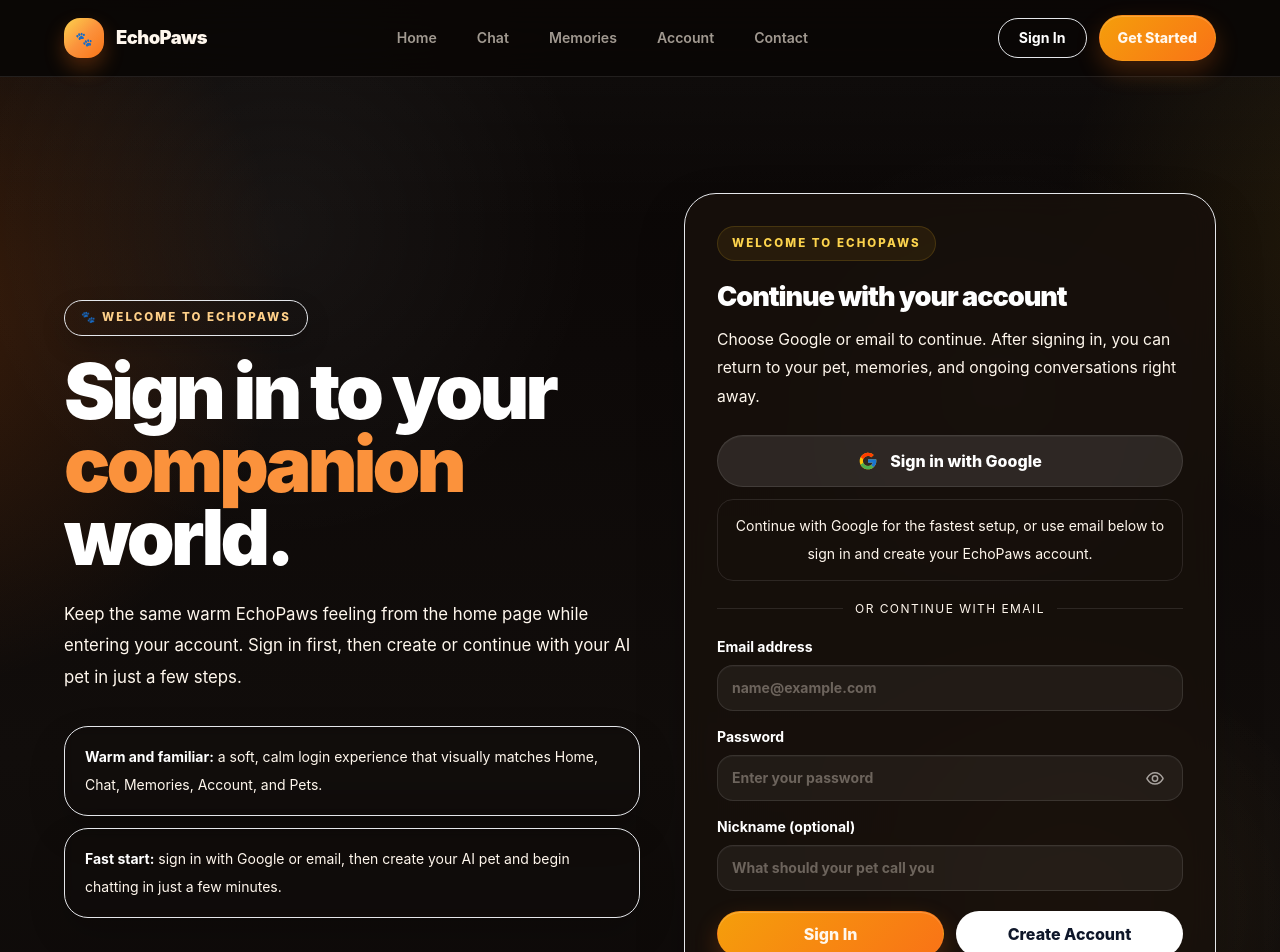
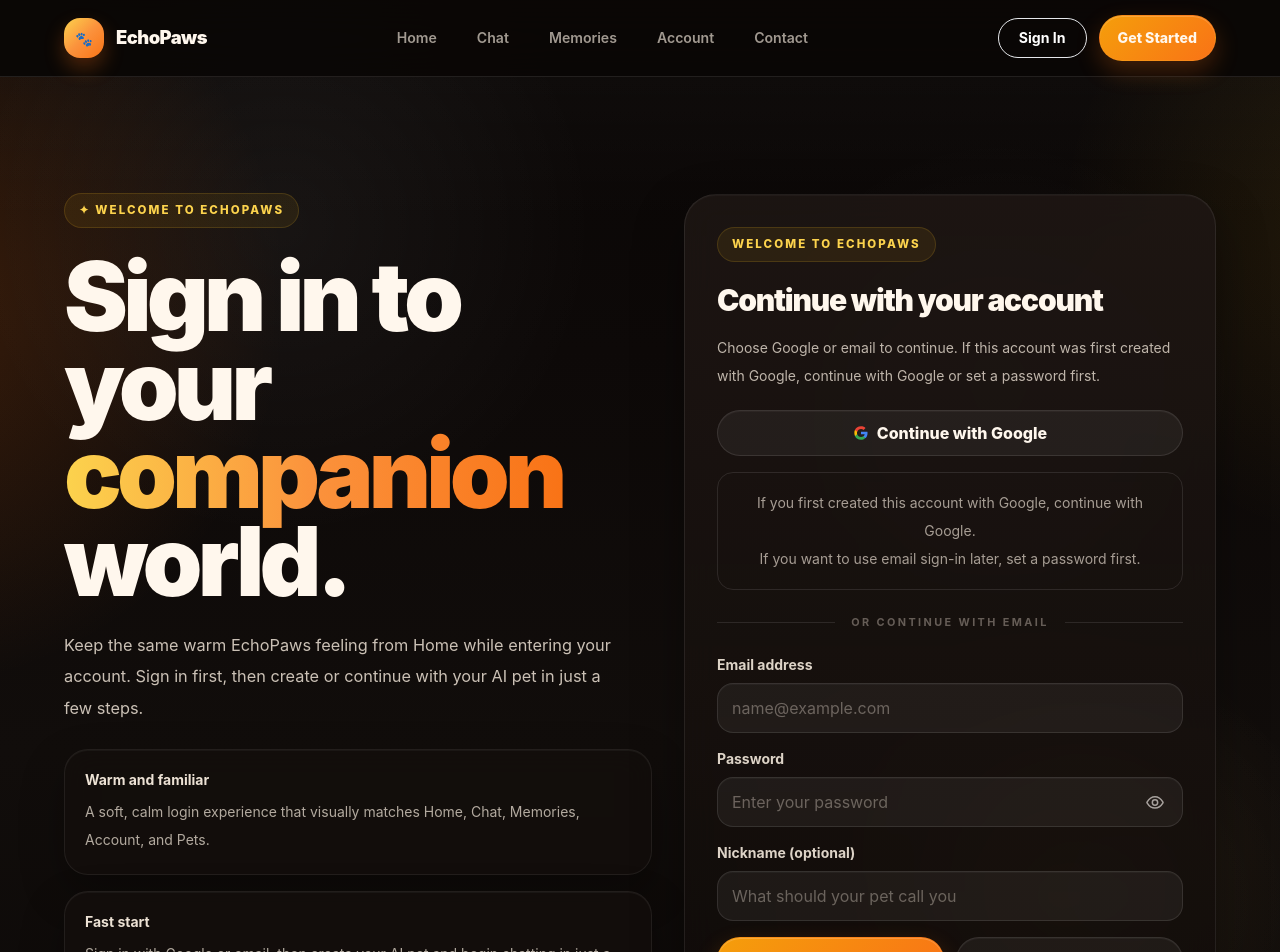
Before and after one commit to liqinhuahk/echopaws-final, a Next.js app: page /login in a window 1280 px wide. Shown: the top 952 px of the page. Built offline with nearby package versions, Linux system fonts and the light colour scheme; no server answers.

Commit message:
Update page.tsx

```diff
--- a/app/login/page.tsx
+++ b/app/login/page.tsx
@@ -8,212 +8,170 @@
 import { SiteHeader } from '@/components/site-header';
 
 type SearchParamsValue = string | string[] | undefined;
-
+type SearchParamsRecord = Record<string, SearchParamsValue>;
 type LoginPageProps = {
-  searchParams?:
-    | Promise<{
-        message?: SearchParamsValue;
-        error?: SearchParamsValue;
-      }>
-    | {
-        message?: SearchParamsValue;
-        error?: SearchParamsValue;
-      };
+  searchParams?: Promise<SearchParamsRecord> | SearchParamsRecord;
 };
 
 function pickFirst(value: SearchParamsValue) {
-  if (Array.isArray(value)) {
-    return value[0] ?? '';
-  }
-
-  return value ?? '';
+  return Array.isArray(value) ? value[0] : value;
 }
 
 function GoogleLogo() {
   return (
     <svg
+      aria-hidden='true'
+      viewBox='0 0 24 24'
+      className='h-4 w-4'
+      fill='none'
       xmlns='http://www.w3.org/2000/svg'
-      viewBox='0 0 48 48'
-      className='h-5 w-5'
-      aria-hidden='true'
     >
       <path
-        fill='#FFC107'
-        d='M43.611 20.083H42V20H24v8h11.303C33.654 32.657 29.203 36 24 36c-6.627 0-12-5.373-12-12s5.373-12 12-12c3.059 0 5.842 1.154 7.959 3.041l5.657-5.657C34.046 6.053 29.27 4 24 4 12.955 4 4 12.955 4 24s8.955 20 20 20 20-8.955 20-20c0-1.341-.138-2.65-.389-3.917z'
+        d='M21.805 12.23c0-.69-.062-1.353-.177-1.99H12v3.768h5.503a4.708 4.708 0 0 1-2.043 3.09v2.565h3.303c1.934-1.78 3.042-4.404 3.042-7.433Z'
+        fill='#4285F4'
       />
       <path
-        fill='#FF3D00'
-        d='M6.306 14.691l6.571 4.819C14.655 16.108 18.961 12 24 12c3.059 0 5.842 1.154 7.959 3.041l5.657-5.657C34.046 6.053 29.27 4 24 4c-7.682 0-14.347 4.337-17.694 10.691z'
+        d='M12 22c2.76 0 5.076-.916 6.768-2.48l-3.303-2.565c-.916.614-2.086.978-3.465.978-2.664 0-4.922-1.8-5.727-4.218H2.86v2.646A9.997 9.997 0 0 0 12 22Z'
+        fill='#34A853'
       />
       <path
-        fill='#4CAF50'
-        d='M24 44c5.17 0 9.86-1.977 13.409-5.192l-6.19-5.238C29.148 35.091 26.715 36 24 36c-5.182 0-9.625-3.329-11.283-7.946l-6.522 5.025C9.505 39.556 16.227 44 24 44z'
+        d='M6.273 13.715A5.993 5.993 0 0 1 5.955 12c0-.595.103-1.174.318-1.715V7.64H2.86A9.997 9.997 0 0 0 2 12c0 1.61.385 3.134 1.06 4.36l3.213-2.645Z'
+        fill='#FBBC05'
       />
       <path
-        fill='#1976D2'
-        d='M43.611 20.083H42V20H24v8h11.303a12.05 12.05 0 01-4.084 5.571l.003-.002 6.19 5.238C36.971 39.205 44 34 44 24c0-1.341-.138-2.65-.389-3.917z'
+        d='M12 6.067c1.5 0 2.846.515 3.907 1.526l2.93-2.93C17.07 3.02 14.754 2 12 2A9.997 9.997 0 0 0 2.86 7.64l3.413 2.645C7.078 7.867 9.336 6.067 12 6.067Z'
+        fill='#EA4335'
       />
     </svg>
   );
 }
 
 export default async function LoginPage({ searchParams }: LoginPageProps) {
-  const resolvedSearchParams = searchParams
-    ? await Promise.resolve(searchParams)
-    : {};
-
-  const message = pickFirst(resolvedSearchParams.message).trim();
-  const error = pickFirst(resolvedSearchParams.error).trim();
+  const resolvedSearchParams = searchParams ? await searchParams : {};
+  const message = pickFirst(resolvedSearchParams.message)?.trim() ?? '';
+  const error = pickFirst(resolvedSearchParams.error)?.trim() ?? '';
 
   return (
     <div className='app-brand-backdrop'>
       <SiteHeader theme='dark' ctaLabel='Get Started' ctaHref='/create-pet' />
 
       <main className='container-shell py-8 md:py-10'>
-        <div className='grid min-h-[calc(100vh-180px)] items-center gap-8 lg:grid-cols-[1.05fr_0.95fr]'>
-          <section className='hidden lg:block'>
-            <div className='max-w-xl'>
-              <div className='inline-flex items-center gap-2 rounded-full border border-white/18 bg-black/24 px-4 py-2 text-[0.72rem] font-extrabold uppercase tracking-[0.18em] text-[#ffd089] shadow-[0_10px_24px_rgba(0,0,0,0.18)]'>
-                🐾 Welcome to EchoPaws
+        <section className='grid gap-8 lg:grid-cols-[1.05fr_.95fr] lg:items-center'>
+          <div className='space-y-6'>
+            <div className='eyebrow'>✦ Welcome to EchoPaws</div>
+
+            <div className='max-w-[620px]'>
+              <h1 className='page-title text-[clamp(3rem,8vw,6rem)] leading-[0.92]'>
+                Sign in to your
+                <br />
+                <span className='bg-gradient-to-r from-amber-300 via-orange-400 to-orange-500 bg-clip-text text-transparent'>
+                  companion
+                </span>
+                <br />
+                world.
+              </h1>
+
+              <p className='page-subtitle mt-6 max-w-[560px] text-[1.02rem] leading-[1.95]'>
+                Keep the same warm EchoPaws feeling from Home while entering your account. Sign in
+                first, then create or continue with your AI pet in just a few steps.
+              </p>
             </div>
 
-              <h1 className='mt-5 text-[clamp(3rem,6vw,5.2rem)] font-black leading-[0.95] tracking-[-0.05em] text-white'>
-                Sign in to your
-                <br />
-                <span className='text-orange-400'>companion</span> world.
-              </h1>
-
-              <p className='mt-6 max-w-xl text-[1.05rem] leading-[1.9] text-white/82'>
-                Keep the same warm EchoPaws feeling from the home page while entering
-                your account. Sign in first, then create or continue with your AI pet
-                in just a few steps.
+            <div className='grid gap-4'>
+              <div className='dark-shell-panel p-5'>
+                <div className='text-sm font-bold text-[rgba(255,244,230,0.92)]'>
+                  Warm and familiar
+                </div>
+                <p className='mt-2 text-sm leading-7 text-[rgba(255,244,230,0.68)]'>
+                  A soft, calm login experience that visually matches Home, Chat, Memories,
+                  Account, and Pets.
                 </p>
-
-              <div className='mt-8 grid gap-3'>
-                <div className='rounded-[24px] border border-white/12 bg-black/28 px-5 py-4 text-sm leading-7 text-white/82 shadow-[0_16px_36px_rgba(0,0,0,0.18)] backdrop-blur-sm'>
-                  <strong className='text-white'>Warm and familiar:</strong> a soft,
-                  calm login experience that visually matches Home, Chat, Memories,
-                  Account, and Pets.
               </div>
 
-                <div className='rounded-[24px] border border-white/12 bg-black/28 px-5 py-4 text-sm leading-7 text-white/82 shadow-[0_16px_36px_rgba(0,0,0,0.18)] backdrop-blur-sm'>
-                  <strong className='text-white'>Fast start:</strong> sign in with
-                  Google or email, then create your AI pet and begin chatting in just a
-                  few minutes.
+              <div className='dark-shell-panel p-5'>
+                <div className='text-sm font-bold text-[rgba(255,244,230,0.92)]'>Fast start</div>
+                <p className='mt-2 text-sm leading-7 text-[rgba(255,244,230,0.68)]'>
+                  Sign in with Google or email, then create your AI pet and begin chatting in just
+                  a few minutes.
+                </p>
               </div>
             </div>
           </div>
-          </section>
 
-          <section className='mx-auto w-full max-w-[560px] rounded-[32px] border border-white/12 bg-[rgba(24,16,12,0.82)] p-7 shadow-[0_20px_48px_rgba(0,0,0,0.24)] backdrop-blur-md md:p-8'>
-            <div className='eyebrow text-[#ffd089]'>Welcome to EchoPaws</div>
-
-            <h1 className='mt-4 text-[clamp(2.1rem,8vw,3rem)] font-black tracking-[-0.05em] text-white lg:hidden'>
-              Sign in to your companion world
-            </h1>
-
-            <div className='mt-4 hidden lg:block'>
-              <h2 className='text-[1.7rem] font-black tracking-[-0.04em] text-white'>
+          <section className='glass-card p-6 md:p-8'>
+            <div className='eyebrow'>Welcome to EchoPaws</div>
+            <h2 className='mt-5 text-3xl font-black tracking-[-0.04em] text-[color:#fff7ed]'>
               Continue with your account
             </h2>
-              <p className='mt-2 text-[0.98rem] leading-[1.8] text-white/76'>
-                Choose Google or email to continue. After signing in, you can return to
-                your pet, memories, and ongoing conversations right away.
-              </p>
-            </div>
-
-            <p className='mt-4 text-[0.98rem] leading-[1.85] text-white/76 lg:hidden'>
-              Sign in first, then create your AI pet. The whole flow is lightweight —
-              you can be chatting within minutes.
+            <p className='mt-4 text-sm leading-7 text-[rgba(255,244,230,0.72)]'>
+              Choose Google or email to continue. If this account was first created with Google,
+              continue with Google or set a password first.
             </p>
 
             {message ? (
-              <div className='mt-6 rounded-2xl border border-emerald-300/35 bg-emerald-900/35 px-4 py-3 text-sm font-bold text-emerald-100'>
+              <div className='mt-5 rounded-2xl border border-emerald-400/20 bg-emerald-500/10 px-4 py-3 text-sm text-emerald-200'>
                 {message}
               </div>
             ) : null}
 
             {error ? (
-              <div className='mt-6 rounded-2xl border border-rose-300/35 bg-rose-900/30 px-4 py-3 text-sm font-bold text-rose-100'>
+              <div className='mt-5 rounded-2xl border border-red-400/20 bg-red-500/10 px-4 py-3 text-sm text-red-200'>
                 {error}
               </div>
             ) : null}
 
-            <div className='mt-6 grid gap-3'>
-              <form action={signInWithGoogle}>
+            <form action={signInWithGoogle} className='mt-5'>
               <button
                 type='submit'
-                  className='subtle-button flex w-full items-center justify-center gap-3 !min-h-[52px] !border-white/10 !bg-white/10 !text-white hover:!bg-white/14'
+                className='subtle-button w-full gap-2 border-white/12 bg-white/6 text-white'
               >
                 <GoogleLogo />
-                  <span>Sign in with Google</span>
+                Continue with Google
               </button>
             </form>
 
-              <div className='rounded-2xl border border-white/10 bg-black/18 px-4 py-3 text-center text-sm leading-7 text-white/74'>
-                Continue with Google for the fastest setup, or use email below to sign
-                in and create your EchoPaws account.
-              </div>
+            <div className='mt-4 rounded-2xl border border-white/10 bg-white/4 px-4 py-4 text-center text-sm leading-7 text-[rgba(255,244,230,0.62)]'>
+              If you first created this account with Google, continue with Google.
+              <br />
+              If you want to use email sign-in later, set a password first.
             </div>
 
-            <div className='my-5 flex items-center gap-3 text-xs uppercase tracking-[0.12em] text-white/42 before:h-px before:flex-1 before:bg-white/10 after:h-px after:flex-1 after:bg-white/10'>
+            <div className='mt-6 flex items-center gap-4'>
+              <div className='h-px flex-1 bg-white/10' />
+              <div className='text-[0.68rem] font-bold uppercase tracking-[0.22em] text-[rgba(255,244,230,0.34)]'>
                 Or continue with email
               </div>
+              <div className='h-px flex-1 bg-white/10' />
+            </div>
 
-            <form action={signInWithPassword} className='grid gap-4'>
-              <label className='grid gap-2 text-sm font-bold text-white'>
-                Email address
-                <input
-                  className='input-shell'
-                  name='email'
-                  type='email'
-                  placeholder='name@example.com'
-                  autoComplete='email'
-                  required
-                />
+            <form action={signInWithPassword} className='mt-6 grid gap-4'>
+              <label className='grid gap-2'>
+                <span className='text-sm font-bold text-[rgba(255,244,230,0.86)]'>Email address</span>
+                <input type='email' name='email' placeholder='name@example.com' required />
               </label>
 
-              <label className='grid gap-2 text-sm font-bold text-white'>
-                Password
-                <PasswordInput
-                  name='password'
-                  placeholder='Enter your password'
-                  autoComplete='current-password'
-                  required
-                />
+              <label className='grid gap-2'>
+                <span className='text-sm font-bold text-[rgba(255,244,230,0.86)]'>Password</span>
+                <PasswordInput name='password' placeholder='Enter your password' required />
               </label>
 
-              <label className='grid gap-2 text-sm font-bold text-white'>
-                Nickname (optional)
-                <input
-                  className='input-shell'
-                  name='nickname'
-                  type='text'
-                  placeholder='What should your pet call you'
-                  autoComplete='nickname'
-                />
+              <label className='grid gap-2'>
+                <span className='text-sm font-bold text-[rgba(255,244,230,0.86)]'>Nickname (optional)</span>
+                <input type='text' name='nickname' placeholder='What should your pet call you' />
               </label>
 
-              <div className='grid gap-3 pt-1 md:grid-cols-2'>
+              <div className='grid gap-3 sm:grid-cols-2'>
                 <button type='submit' className='brand-button w-full'>
                   Sign In
                 </button>
 
-                <button
-                  type='submit'
-                  formAction={signUpWithPassword}
-                  className='subtle-button w-full !border-white/10 !bg-white !text-slate-900'
-                >
+                <button formAction={signUpWithPassword} type='submit' className='subtle-button w-full'>
                   Create Account
                 </button>
               </div>
             </form>
-
-            <p className='mt-5 text-center text-xs text-white/50'>
-              No account yet? Create one to bring your first AI pet to life.
-            </p>
           </section>
-        </div>
+        </section>
       </main>
 
       <SiteFooter text='© 2026 EchoPaws.ai. All Rights Reserved.' />
```
Lines whose indentation alone changed are shown as unchanged.
